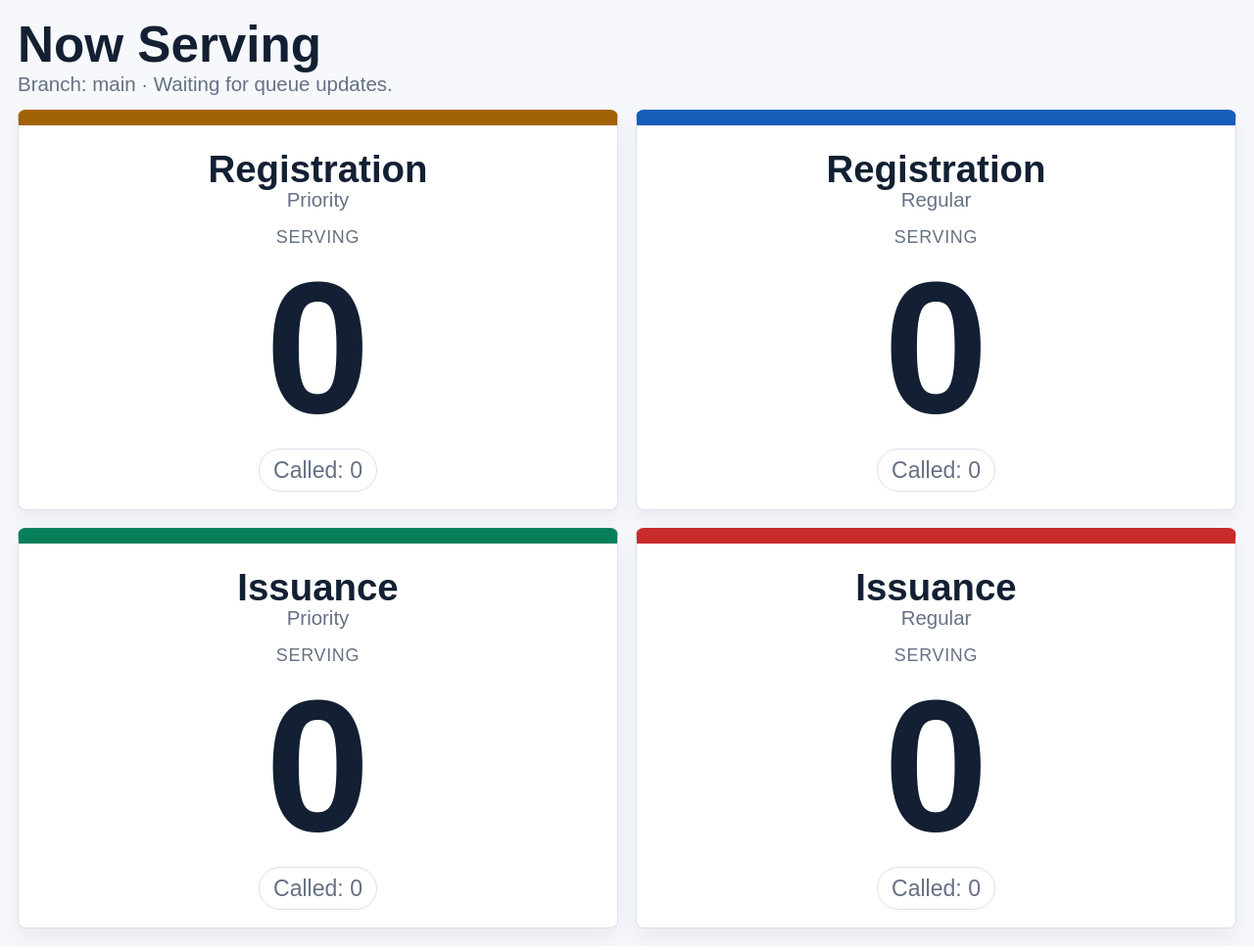
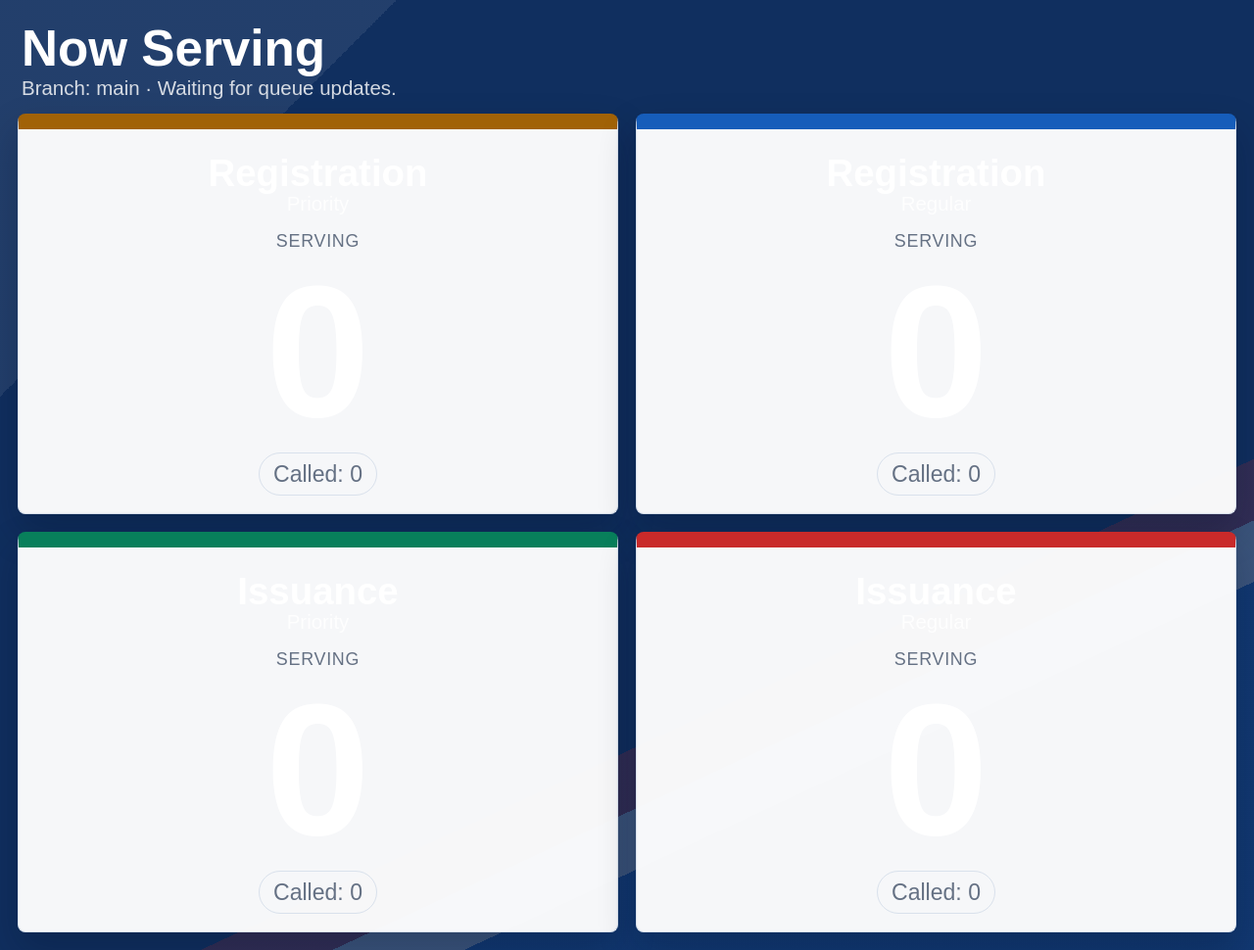
Before and after one commit to donaks/PSA-queuing, a Flask app: page /display in a window 1280 px wide. Shown: the whole page at 98% size. Run offline with Flask 3, Linux system fonts and the light colour scheme; data comes from the database, SQL or seed files in the repository; data that the repository does not hold is empty.

Commit message:
Add civic display background

```diff
--- a/templates/base.html
+++ b/templates/base.html
@@ -198,17 +198,25 @@
       display: grid;
       grid-template-rows: auto 1fr;
       gap: 14px;
+      background:
+        linear-gradient(135deg, rgba(255, 255, 255, 0.08) 0 18%, transparent 18% 100%),
+        linear-gradient(155deg, transparent 0 68%, rgba(201, 42, 42, 0.18) 68% 72%, rgba(255, 255, 255, 0.18) 72% 76%, rgba(22, 93, 186, 0.2) 76% 100%),
+        #102f5f;
+      color: #ffffff;
     }
 
     .display-shell .topbar {
       margin-bottom: 0;
+      padding: 4px 4px 0;
     }
 
     .display-shell h1 {
       font-size: clamp(2.4rem, 4vw, 4.8rem);
+      color: #ffffff;
     }
 
     .display-shell .muted {
+      color: rgba(255, 255, 255, 0.82);
       font-size: clamp(1rem, 1.6vw, 1.8rem);
     }
 
@@ -229,11 +237,13 @@
     }
 
     .display-shell .display-card {
+      background: rgba(255, 255, 255, 0.96);
       min-height: 0;
       height: 100%;
       padding: clamp(18px, 2vw, 34px);
       gap: clamp(14px, 2vh, 30px);
       border-top-width: 16px;
+      box-shadow: 0 18px 38px rgba(3, 13, 32, 0.24);
     }
 
     .display-shell .display-card h2 {
```
